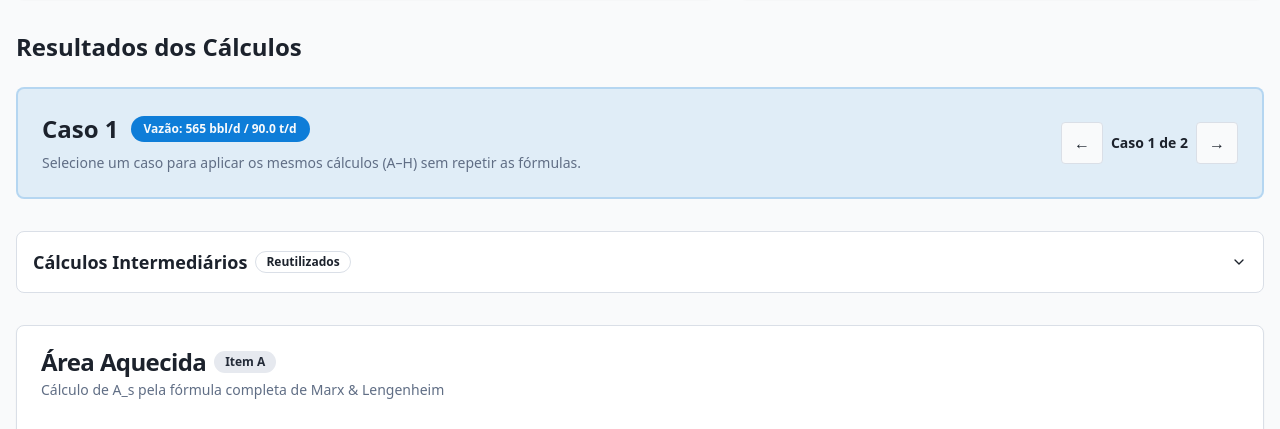
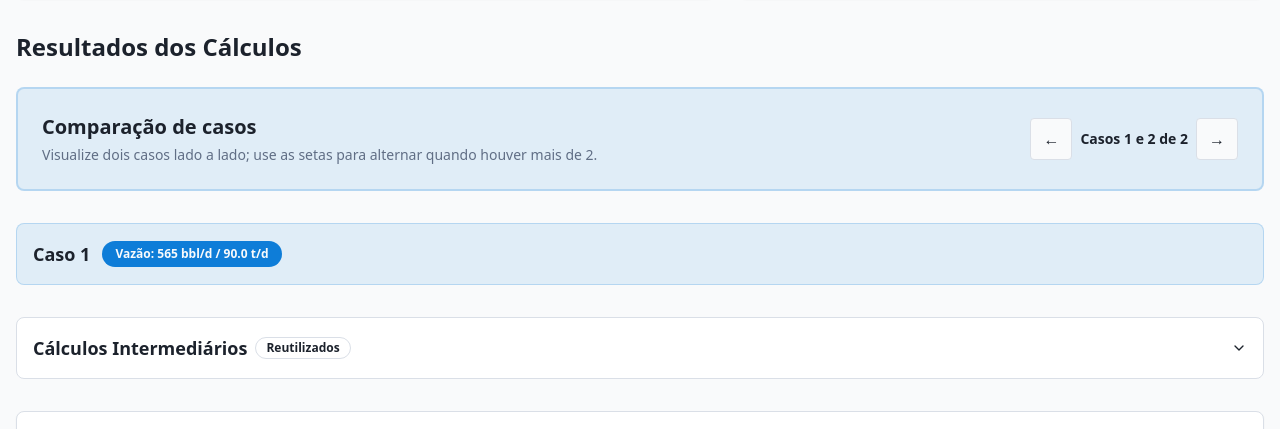
Before and after one commit to wendellpbarreto/steam-flood-analysis, a React (Vite) app: page / in a window 1280 px wide. Shown: the part 2201-2630 px from the top of the page. Built offline with nearby package versions, Linux system fonts and the light colour scheme.

Commit message:
feat: show two cases side by side with window navigation

```diff
--- a/src/App.tsx
+++ b/src/App.tsx
@@ -20,7 +20,7 @@ function App() {
   const [presetLoaded, setPresetLoaded] = useState(false);
   const [data, setData] = useState<PresetData | null>(null);
   const [results, setResults] = useState<AreaCalculationResult[]>([]);
-  const [activeCaseIndex, setActiveCaseIndex] = useState(0);
+  const [caseWindowStart, setCaseWindowStart] = useState(0);
 
   useEffect(() => {
     const preset = serigadoIVPreset.data;
@@ -32,11 +32,11 @@ function App() {
     if (data) {
       const calculatedResults = calculateAllCases(data);
       setResults(calculatedResults);
-      if (activeCaseIndex >= calculatedResults.length) {
-        setActiveCaseIndex(Math.max(0, calculatedResults.length - 1));
+      if (caseWindowStart >= calculatedResults.length) {
+        setCaseWindowStart(Math.max(0, calculatedResults.length - 2));
       }
     }
-  }, [data, activeCaseIndex]);
+  }, [data, caseWindowStart]);
 
   const loadPreset = () => {
     const preset = serigadoIVPreset.data;
@@ -54,15 +54,22 @@ function App() {
     }
   };
 
-  const handlePrevCase = () => {
-    setActiveCaseIndex((prev) =>
-      prev > 0 ? prev - 1 : Math.max(0, results.length - 1)
+  const visibleCases = results.slice(
+    caseWindowStart,
+    Math.min(results.length, caseWindowStart + 2)
+  );
+
+  const handlePrevWindow = () => {
+    if (results.length <= 2) return;
+    setCaseWindowStart((prev) =>
+      prev - 2 >= 0 ? prev - 2 : Math.max(0, results.length - 2)
     );
   };
 
-  const handleNextCase = () => {
-    setActiveCaseIndex((prev) =>
-      prev < results.length - 1 ? prev + 1 : 0
+  const handleNextWindow = () => {
+    if (results.length <= 2) return;
+    setCaseWindowStart((prev) =>
+      prev + 2 < results.length ? prev + 2 : 0
     );
   };
 
@@ -93,66 +100,53 @@ function App() {
 
               <div className="bg-primary/10 p-6 rounded-lg border-2 border-primary/20 mb-8 flex flex-col gap-4 md:flex-row md:items-center md:justify-between">
                 <div>
-                  <div className="flex items-center gap-3 mb-2">
-                    <h3 className="text-2xl font-bold">
-                      {results[activeCaseIndex].caseName}
-                    </h3>
-                    <Badge variant="default" className="text-base px-3 py-1">
-                      Vazão: {results[activeCaseIndex].rateBblPerDay} bbl/d
-                      {results[activeCaseIndex].rateTonsPerDay &&
-                        ` / ${results[activeCaseIndex].rateTonsPerDay!.toFixed(1)} t/d`}
-                    </Badge>
-                  </div>
+                  <h3 className="text-xl font-bold mb-1">Comparação de casos</h3>
                   <p className="text-sm text-muted-foreground">
-                    Selecione um caso para aplicar os mesmos cálculos (A–H) sem repetir as fórmulas.
+                    Visualize dois casos lado a lado; use as setas para alternar quando houver mais de 2.
                   </p>
                 </div>
                 <div className="flex items-center gap-2">
                   <button
                     className="px-3 py-2 rounded border bg-background hover:bg-muted transition"
-                    onClick={handlePrevCase}
-                    aria-label="Caso anterior"
+                    onClick={handlePrevWindow}
+                    aria-label="Casos anteriores"
                   >
                     ←
                   </button>
                   <span className="text-sm font-semibold">
-                    Caso {activeCaseIndex + 1} de {results.length}
+                    Casos {caseWindowStart + 1}
+                    {visibleCases.length === 2 && ` e ${caseWindowStart + 2}`} de {results.length}
                   </span>
                   <button
                     className="px-3 py-2 rounded border bg-background hover:bg-muted transition"
-                    onClick={handleNextCase}
-                    aria-label="Próximo caso"
+                    onClick={handleNextWindow}
+                    aria-label="Próximos casos"
                   >
                     →
                   </button>
                 </div>
               </div>
 
-              <div className="space-y-8">
-                <IntermediateCalculations
-                  result={results[activeCaseIndex]}
-                  presetData={data}
-                />
+              <div className="space-y-10">
+                {visibleCases.map((result, idx) => (
+                  <div key={`${result.caseName}-${idx}`} className="space-y-8">
+                    <div className="bg-primary/10 p-4 rounded-lg border border-primary/20">
+                      <div className="flex flex-wrap items-center gap-3">
+                        <h4 className="text-lg font-bold">{result.caseName}</h4>
+                        <Badge variant="default" className="text-sm px-3 py-1">
+                          Vazão: {result.rateBblPerDay} bbl/d
+                          {result.rateTonsPerDay && ` / ${result.rateTonsPerDay.toFixed(1)} t/d`}
+                        </Badge>
+                      </div>
+                    </div>
 
-                <AreaHeatedDetail
-                  result={results[activeCaseIndex]}
-                  presetData={data}
-                />
-
-                <CriticalTimeDetail
-                  result={results[activeCaseIndex]}
-                  presetData={data}
-                />
-
-                <ThermalEfficiencyDetail
-                  result={results[activeCaseIndex]}
-                  presetData={data}
-                />
-
-                <EnergyCards
-                  result={results[activeCaseIndex]}
-                  presetData={data}
-                />
+                    <IntermediateCalculations result={result} presetData={data} />
+                    <AreaHeatedDetail result={result} presetData={data} />
+                    <CriticalTimeDetail result={result} presetData={data} />
+                    <ThermalEfficiencyDetail result={result} presetData={data} />
+                    <EnergyCards result={result} presetData={data} />
+                  </div>
+                ))}
               </div>
             </div>
           )}
```
